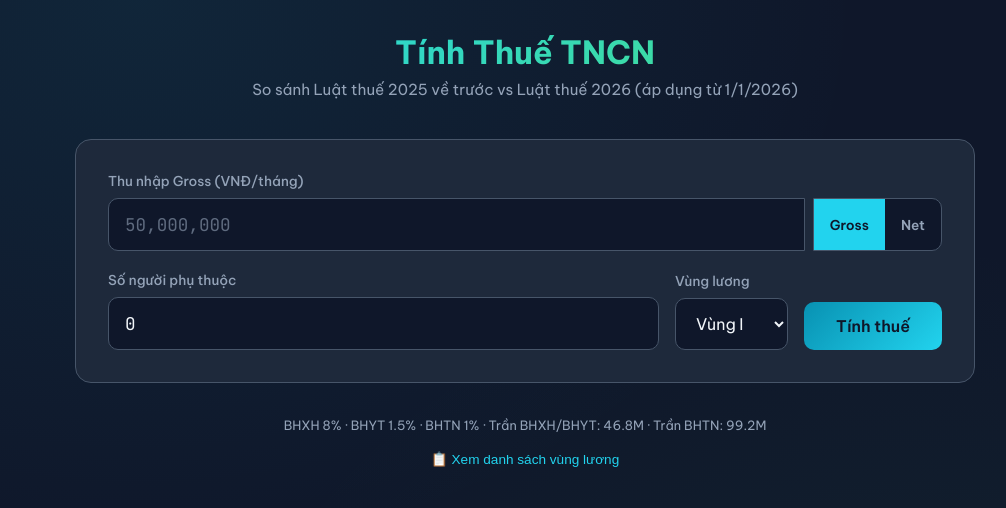
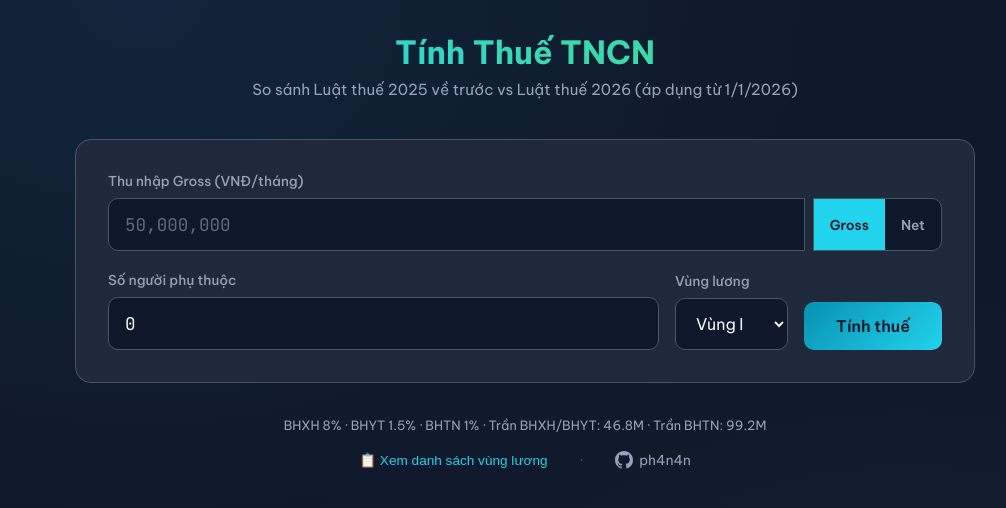
Before and after one commit to ph4n4n/vietnam-PIT, a website: page index.html in a window 1280 px wide. Shown: the whole page, without its empty margins (115-1121 px from the left). Drawn offline with Linux system fonts and the light colour scheme.

Commit message:
feat: add GitHub link with author in footer

```diff
--- a/index.html
+++ b/index.html
@@ -87,7 +87,16 @@
 
     <footer>
       <p>BHXH 8% · BHYT 1.5% · BHTN 1% · Trần BHXH/BHYT: 46.8M · Trần BHTN: <span id="bhtnCapDisplay">99.2M</span></p>
-      <button class="btn-link" onclick="toggleRegionNote()">📋 Xem danh sách vùng lương</button>
+      <div class="footer-links">
+        <button class="btn-link" onclick="toggleRegionNote()">📋 Xem danh sách vùng lương</button>
+        <span class="footer-divider">·</span>
+        <a href="https://github.com/ph4n4n/vietnam-PIT" target="_blank" class="github-link" title="View on GitHub">
+          <svg viewBox="0 0 24 24" width="18" height="18" fill="currentColor">
+            <path d="M12 0C5.37 0 0 5.37 0 12c0 5.31 3.435 9.795 8.205 11.385.6.105.825-.255.825-.57 0-.285-.015-1.23-.015-2.235-3.015.555-3.795-.735-4.035-1.41-.135-.345-.72-1.41-1.23-1.695-.42-.225-1.02-.78-.015-.795.945-.015 1.62.87 1.845 1.23 1.08 1.815 2.805 1.305 3.495.99.105-.78.42-1.305.765-1.605-2.67-.3-5.46-1.335-5.46-5.925 0-1.305.465-2.385 1.23-3.225-.12-.3-.54-1.53.12-3.18 0 0 1.005-.315 3.3 1.23.96-.27 1.98-.405 3-.405s2.04.135 3 .405c2.295-1.56 3.3-1.23 3.3-1.23.66 1.65.24 2.88.12 3.18.765.84 1.23 1.905 1.23 3.225 0 4.605-2.805 5.625-5.475 5.925.435.375.81 1.095.81 2.22 0 1.605-.015 2.895-.015 3.3 0 .315.225.69.825.57A12.02 12.02 0 0024 12c0-6.63-5.37-12-12-12z"/>
+          </svg>
+          ph4n4n
+        </a>
+      </div>
     </footer>
   </div>
 
--- a/style.css
+++ b/style.css
@@ -429,6 +429,15 @@ footer a {
   }
 }
 
+.footer-links {
+  display: flex;
+  align-items: center;
+  justify-content: center;
+  gap: 1.5rem;
+  margin-top: 0.5rem;
+  flex-wrap: wrap;
+}
+
 .btn-link {
   background: none;
   border: none;
@@ -436,13 +445,36 @@ footer a {
   cursor: pointer;
   font-size: 0.85rem;
   padding: 0.5rem;
-  margin-top: 0.5rem;
   transition: opacity 0.2s;
 }
 
 .btn-link:hover {
   opacity: 0.8;
   text-decoration: underline;
+}
+
+.github-link {
+  display: inline-flex;
+  align-items: center;
+  gap: 0.4rem;
+  color: var(--text-secondary);
+  text-decoration: none;
+  font-size: 0.85rem;
+  padding: 0.5rem;
+  transition: color 0.2s;
+}
+
+.github-link:hover {
+  color: var(--text-primary);
+}
+
+.github-link svg {
+  flex-shrink: 0;
+}
+
+.footer-divider {
+  color: var(--text-secondary);
+  opacity: 0.5;
 }
 
 /* Modal */
```
Also changed, not shown: dist/app.min.js, dist/index.html, dist/style.min.css.
